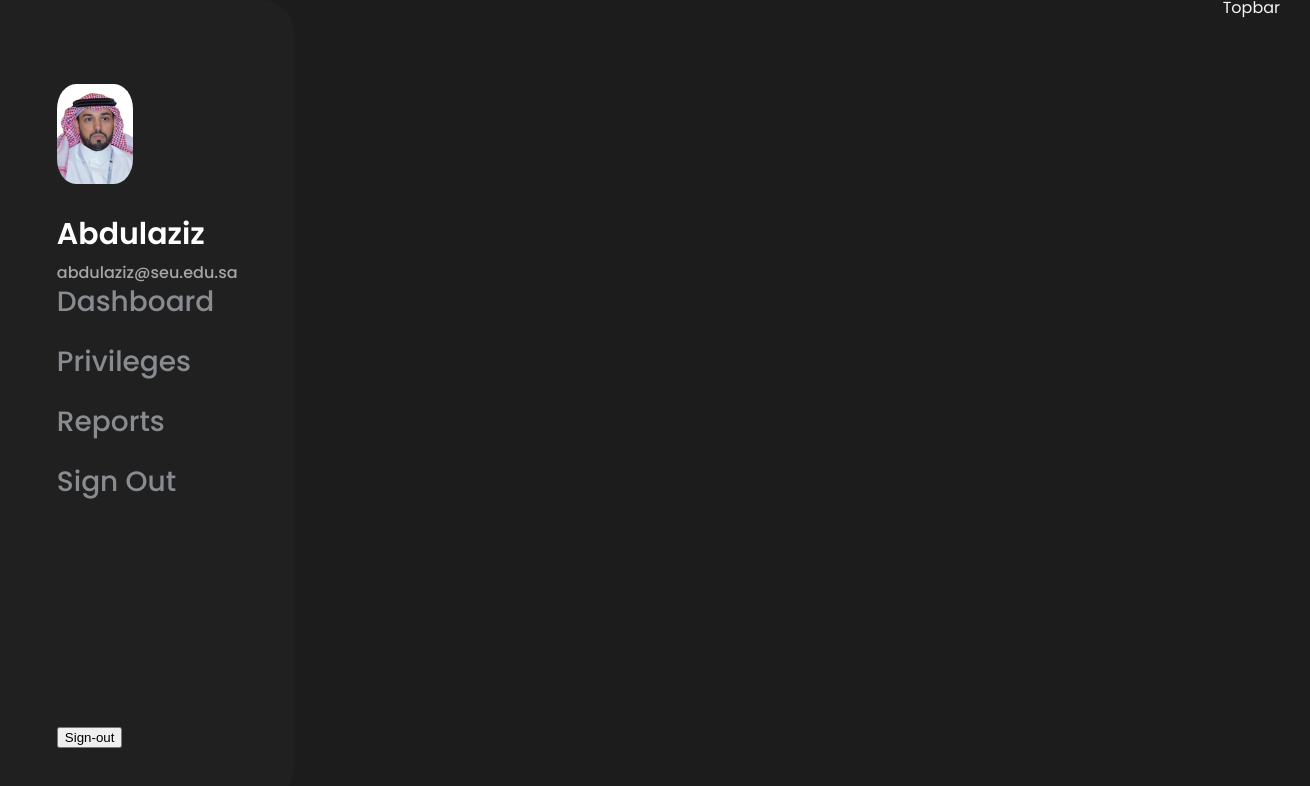
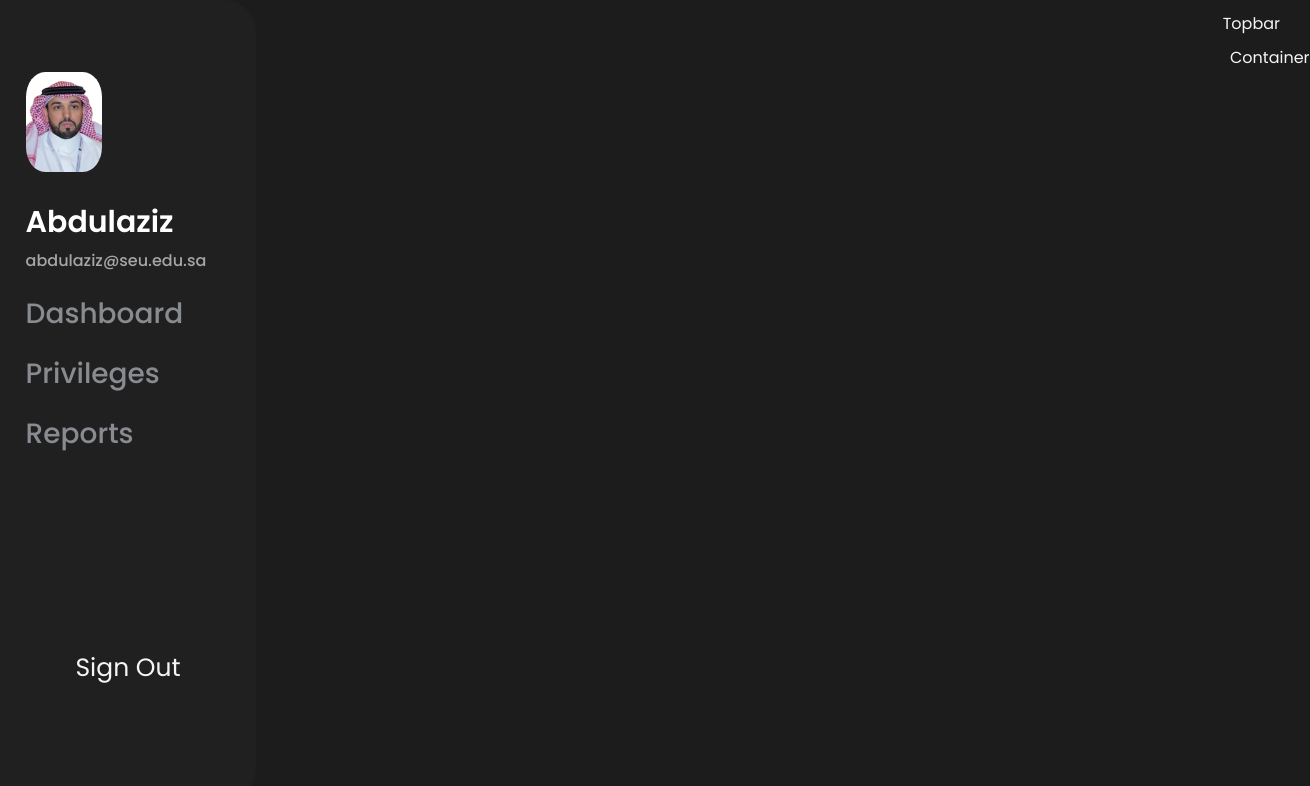
Before and after one commit to Rayanba/i-campus, a React (Create React App) app in the folder client/icampus/: page / in a window 1280 px wide. Shown: the top 786 px of the page, 1310 px wide, since content can reach past the window. Built offline with nearby package versions, Linux system fonts and the light colour scheme.

Commit message:
React-icon installed, data floder added

```diff
--- a/client/icampus/package.json
+++ b/client/icampus/package.json
@@ -13,6 +13,7 @@
     "@types/react-router-dom": "^5.3.3",
     "react": "^18.2.0",
     "react-dom": "^18.2.0",
+    "react-icons": "^4.4.0",
     "react-router-dom": "^6.4.2",
     "react-scripts": "5.0.1",
     "sass": "^1.55.0",
--- a/client/icampus/public/index.html
+++ b/client/icampus/public/index.html
@@ -6,7 +6,6 @@
     <meta name="viewport" content="width=device-width, initial-scale=1" />
     <meta name="theme-color" content="#000000" />
     <meta name="description" content="Web site created using create-react-app"/>
-
     <link rel="apple-touch-icon" href="%PUBLIC_URL%/logo192.png" />
     <!--
       manifest.json provides metadata used when your web app is installed on a
--- a/client/icampus/src/components/container/Container.module.scss
+++ b/client/icampus/src/components/container/Container.module.scss
@@ -1,5 +1,7 @@
-div {
+.mainbody{
+    position: absolute ;
     right: 0;
+    top: 50px;
     width: 50px;
     color: whitesmoke;
 }
--- a/client/icampus/src/components/container/Container.tsx
+++ b/client/icampus/src/components/container/Container.tsx
@@ -5,7 +5,7 @@ function Container (){
 
     return (
         <>
-        <div>
+        <div className={styles.mainbody}>
             <h1>Container</h1>
         </div>
         </>
--- a/client/icampus/src/components/sidebar/Sidebar.module.scss
+++ b/client/icampus/src/components/sidebar/Sidebar.module.scss
@@ -5,11 +5,10 @@
     top: 0;
     left: 0;
     bottom: 0;
-    width: 23vw;
+    width: 20vw;
     background-color: #202020;
     color: white;
     border-radius: 0 2rem 2rem 0 ;
-
     display: flex;
     flex-direction: column;
     justify-content: center;
@@ -19,7 +18,7 @@
 .sidebarContent{
     // border: solid orange;
     height: 100%;
-    // width: 99%;
+    width: 80%;
     display: flex;
     flex-direction: column;
     justify-content: space-around;
@@ -38,6 +37,7 @@
     position: relative;
 }
 .profileImageDiv img {
+    // border: solid 5px royalblue;
     border-radius: 25%;
 }
 
@@ -55,7 +55,7 @@
 
 .sidebarNav {
     // border: solid plum;
-    margin-top: -8rem;
+    margin-top: -5rem;
     margin-bottom: 6rem;
     display: flex;
     flex-direction: row;
@@ -69,6 +69,7 @@
 }
 
 .sidebarNavLink {
+    // border: solid royalblue;
     text-decoration: none;
     outline: none;
     color: aliceblue;
@@ -81,3 +82,23 @@
         opacity: 1;
     }
 }
+
+.signoutdiv {
+    // border: solid royalblue;
+    display: flex;
+    justify-content: center;
+    margin-bottom: 5rem;
+
+}
+
+.signoutdiv a{
+    text-decoration: none;
+    outline: none;
+    font-size:25px;
+    font-weight: 400;
+    border-width:2px;
+    color: whitesmoke;
+    border-radius: 6px;
+    background:#202020;
+    opacity: 0.5rem;
+}
--- a/client/icampus/src/components/sidebar/Sidebar.tsx
+++ b/client/icampus/src/components/sidebar/Sidebar.tsx
@@ -4,7 +4,8 @@ import drabdulaziz from '../../assets/png/drabdulaziz.png';
 import { Link, useLocation } from "react-router-dom";
 
 
-const sidebarNavLinks = [ "dashboard", "privileges", "reports", "Sign Out"];
+const sidebarNavLinks = [ "dashboard", "privileges", "reports"];
+
 
 function Sidebar (){
     const location = useLocation();
@@ -40,8 +41,8 @@ function Sidebar (){
                     )}
                 </ul>
             </nav>
-            <nav>
-                <button>Sign-out</button>
+            <nav className={styles.signoutdiv}>
+                <a href="#">Sign Out</a>
             </nav>
         </div>
     </aside>
--- a/client/icampus/src/components/topbar/Topbar.tsx
+++ b/client/icampus/src/components/topbar/Topbar.tsx
@@ -6,7 +6,13 @@ function Topbar (){
     return (
         <>
         <div className={styles.topbar}>
-            <h1>Topbar</h1>
+            <div>
+            <img src="#" alt="" />
+            </div>
+            <div>Topbar</div>
+
+
+
         </div>
         </>
     )
```
Also changed, not shown: client/icampus/src/App.tsx (line endings or trailing spaces), 1 other file (tests, documents, lock files or other folders).
